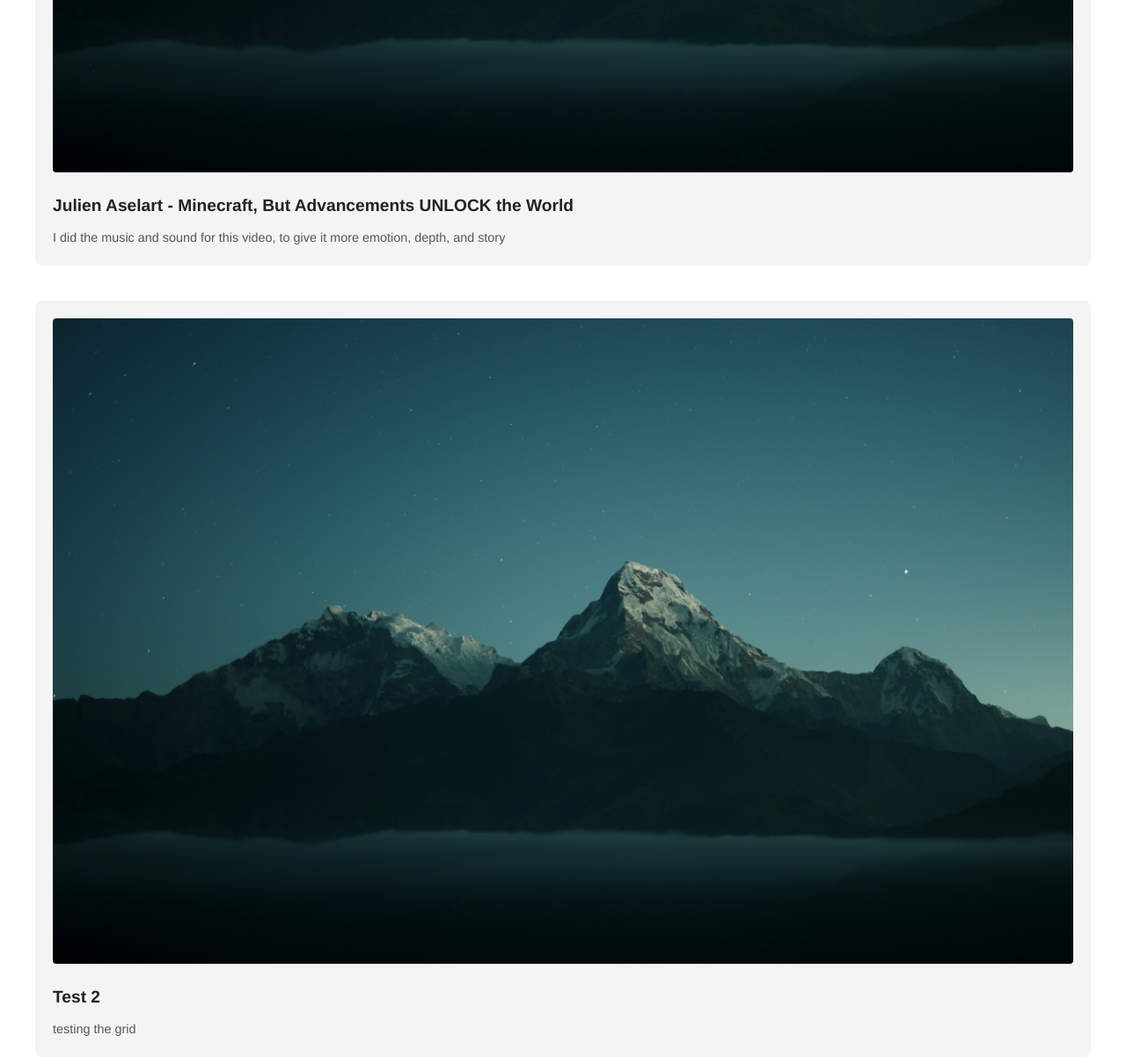
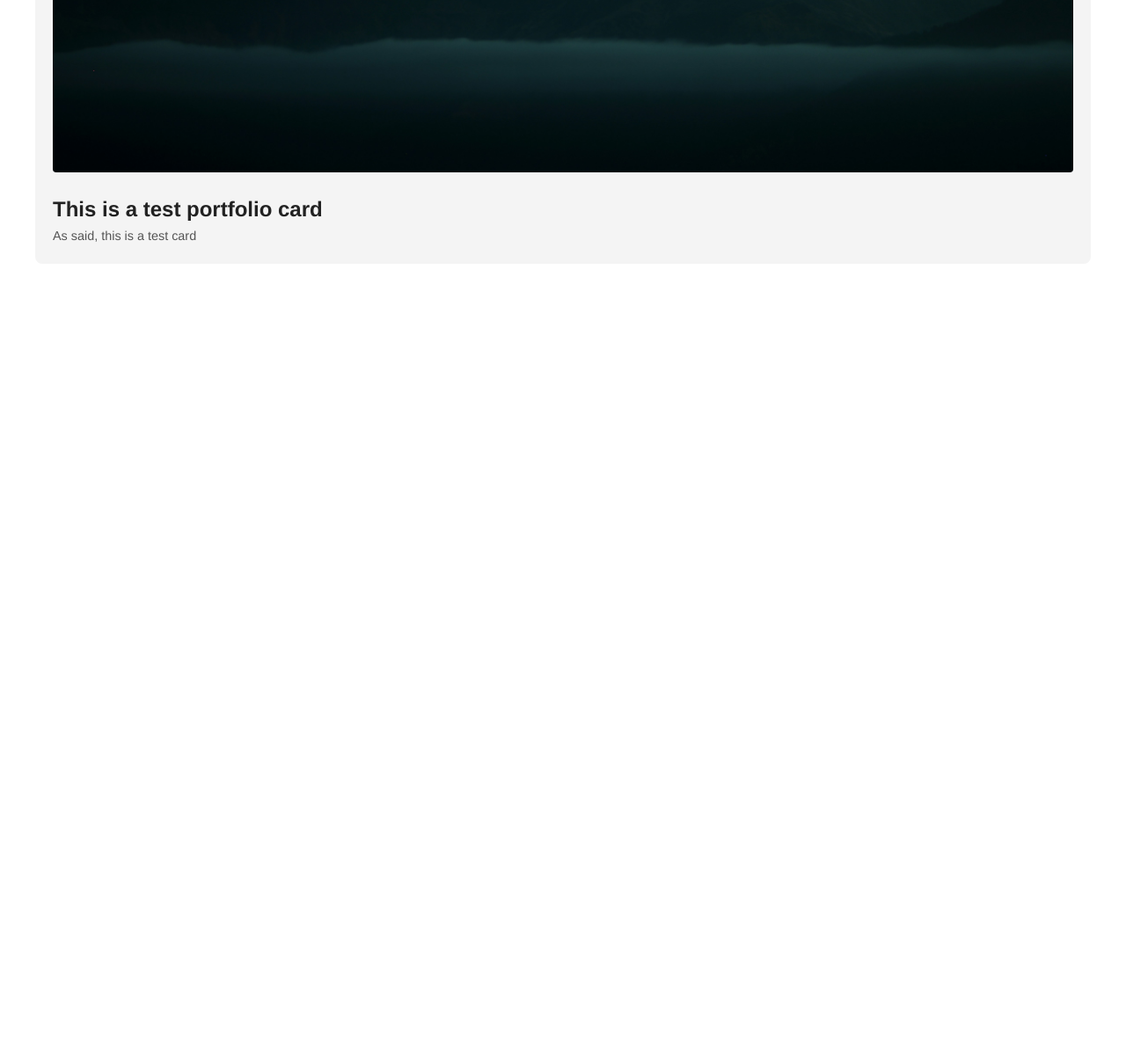
Before and after one commit to shoozi/mayorga-creative, a plain HTML site: page portfolio.html in a window 1280 px wide. Shown: the part 687-1889 px from the top of the page at 88% size. After the commit the page ends 987 px from the top, so only its background shows below. Drawn offline with Linux system fonts and the light colour scheme.

Commit message:
changed portfolio and homepage text

```diff
--- a/portfolio.html
+++ b/portfolio.html
@@ -1,11 +1,13 @@
 <!DOCTYPE html>
 <html lang="en">
+
 <head>
     <meta charset="UTF-8">
     <meta name="viewport" content="width=device-width, initial-scale=1">
     <title>Mayorga Creative</title>
     <link href="css/style.css" rel="stylesheet">
 </head>
+
 <body>
 
     <!-- Header / Nav -->
@@ -17,7 +19,7 @@
             <a href="portfolio.html">Portfolio</a>
             <a href="about.html">About</a>
             <a href="#">Contact</a>
-                <a href="# class="button">Get an Estimate</a>
+            <a href="# class=" button">Get an Estimate</a>
         </nav>
     </header>
 
@@ -26,15 +28,10 @@
     <section class="portfolio">
         <h1>Featured Work</h1>
         <div class="grid">
-                <a href="https://www.youtube.com/watch?v=xOXaASvZGNk&t=687s" target="_blank" class="card">
+            <a href="https://www.youtube.com" target="_blank" class="card">
                 <img src="images/mountains.jpg" alt="test" width="500">
-                    <h2>Julien Aselart - Minecraft, But Advancements UNLOCK the World</h2>
-                    <p>I did the music and sound for this video, to give it more emotion, depth, and story</p>
-                </a>
-                <a href="https://www.youtube.com/watch?v=xOXaASvZGNk&t=687s" target="_blank" class="card">
-                    <img src="images/mountains.jpg" alt="test2" width="500">
-                    <h2>Test 2</h2>
-                    <p>testing the grid</p>
+                <h1>This is a test portfolio card</h1>
+                <p>As said, this is a test card</p>
             </a>
         </div>
     </section>
```
Also changed, not shown: index.html (+7 -4 lines). Lines whose indentation alone changed are shown as unchanged.
